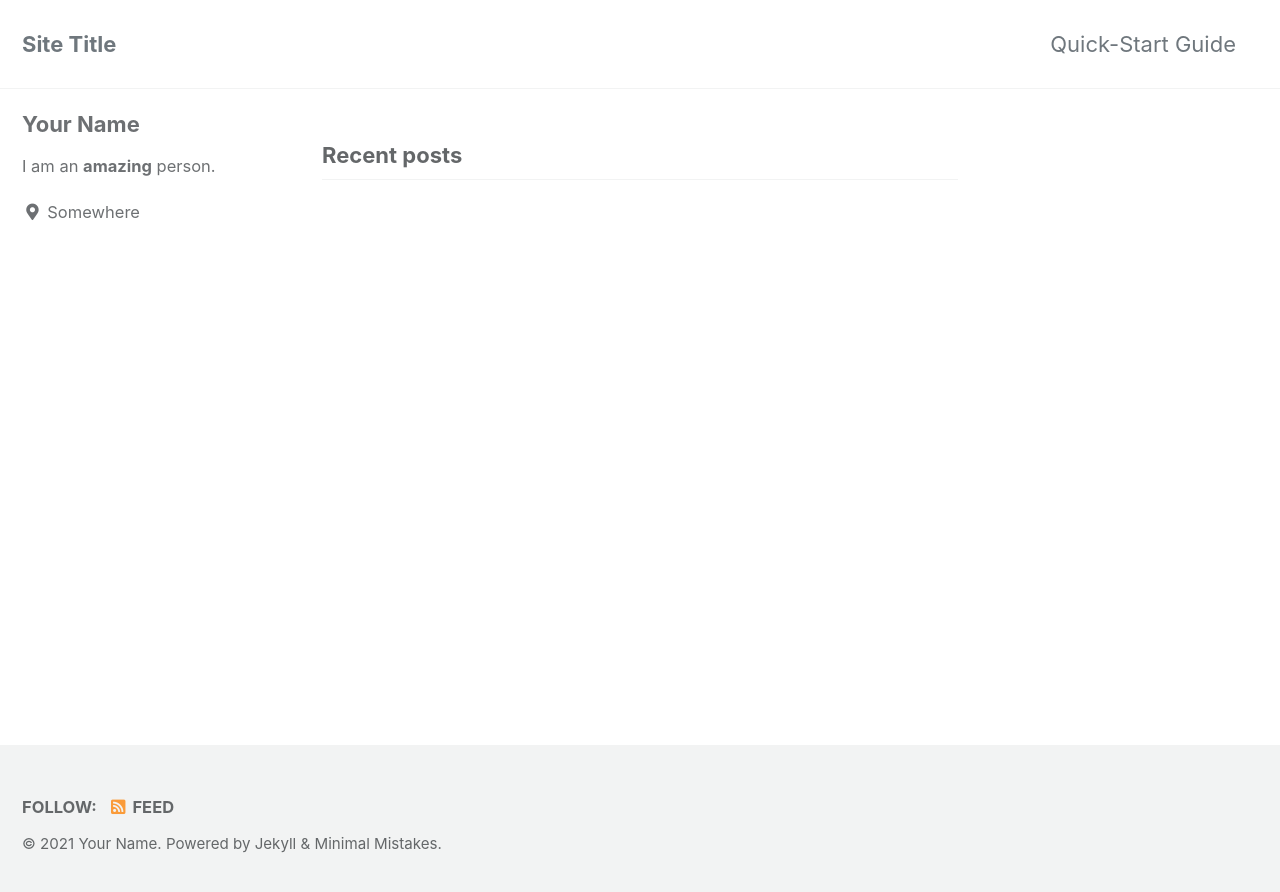
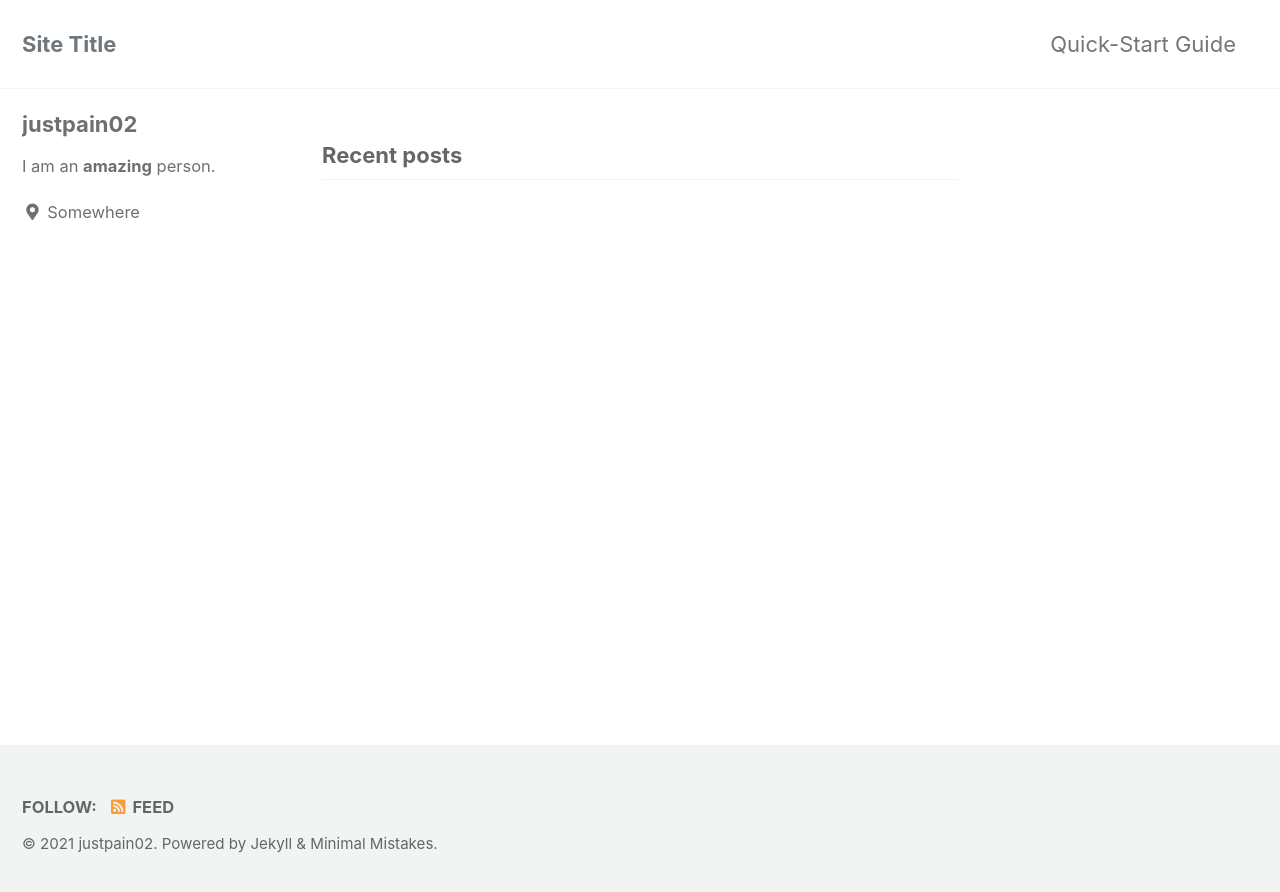
Before and after one commit to justpain02/justpain02.github.io, a Jekyll site: the page built from index.html, in a window 1280 px wide. Shown: the top 892 px of the page. Built offline with Jekyll 4.4.1, drawn with Linux system fonts in a browser that asks for light colours; cached includes are drawn as plain includes; the list of posts is cut into pages by our own code.

Commit message:
config.yml 1차수정

```diff
--- a/_config.yml
+++ b/_config.yml
@@ -19,9 +19,9 @@ locale                   : "en-US"
 title                    : "Site Title"
 title_separator          : "-"
 subtitle                 : # site tagline that appears below site title in masthead
-name                     : "Your Name"
+name                     : "justpain02"
 description              : "An amazing website."
-url                      : # the base hostname & protocol for your site e.g. "https://mmistakes.github.io"
+url                      : "justpain02.github.io" # the base hostname & protocol for your site e.g. "https://mmistakes.github.io"
 baseurl                  : # the subpath of your site, e.g. "/blog"
 repository               : # GitHub username/repo-name e.g. "mmistakes/minimal-mistakes"
 teaser                   : # path of fallback teaser image, e.g. "/assets/images/500x300.png"
@@ -102,7 +102,7 @@ analytics:
 
 # Site Author
 author:
-  name             : "Your Name"
+  name             : "justpain02"
   avatar           : # path of avatar image, e.g. "/assets/images/bio-photo.jpg"
   bio              : "I am an **amazing** person."
   location         : "Somewhere"
```
